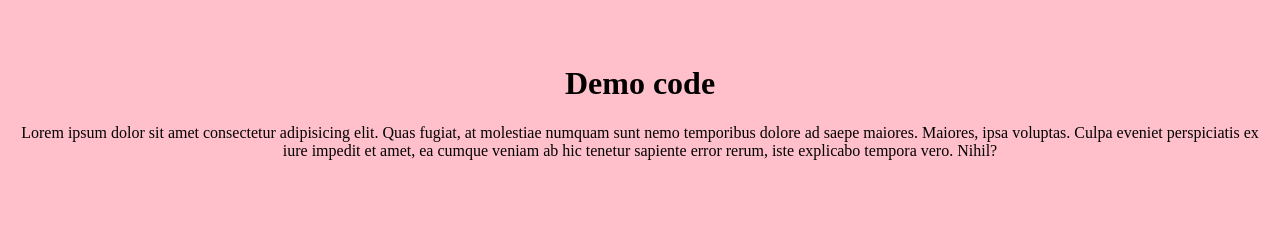
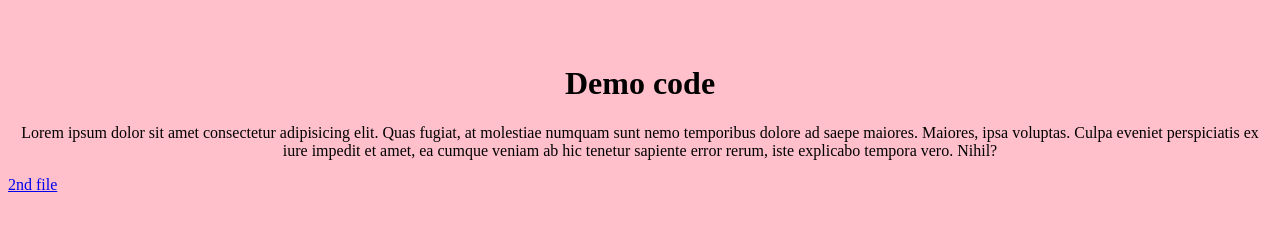
Before and after one commit to ifrah002/Menu-Card, a plain HTML site: page index.html in a window 1280 px wide. Drawn offline with Linux system fonts and the light colour scheme.

Commit message:
Update index.html

```diff
--- a/index.html
+++ b/index.html
@@ -9,7 +9,7 @@
     <br><br>
     <center><h1>Demo code</h1></center>
 <center><p>Lorem ipsum dolor sit amet consectetur adipisicing elit. Quas fugiat, at molestiae numquam sunt nemo temporibus dolore ad saepe maiores. Maiores, ipsa voluptas. Culpa eveniet perspiciatis ex iure impedit et amet, ea cumque veniam ab hic tenetur sapiente error rerum, iste explicabo tempora vero. Nihil?</p></center>
-
+<a href='user.html'>2nd file</a>
 
 
 
```
